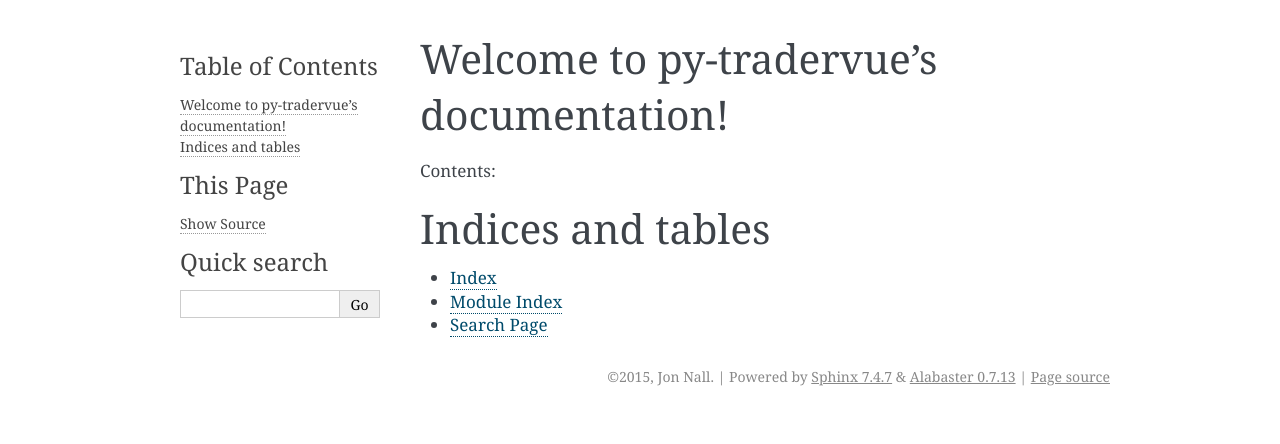
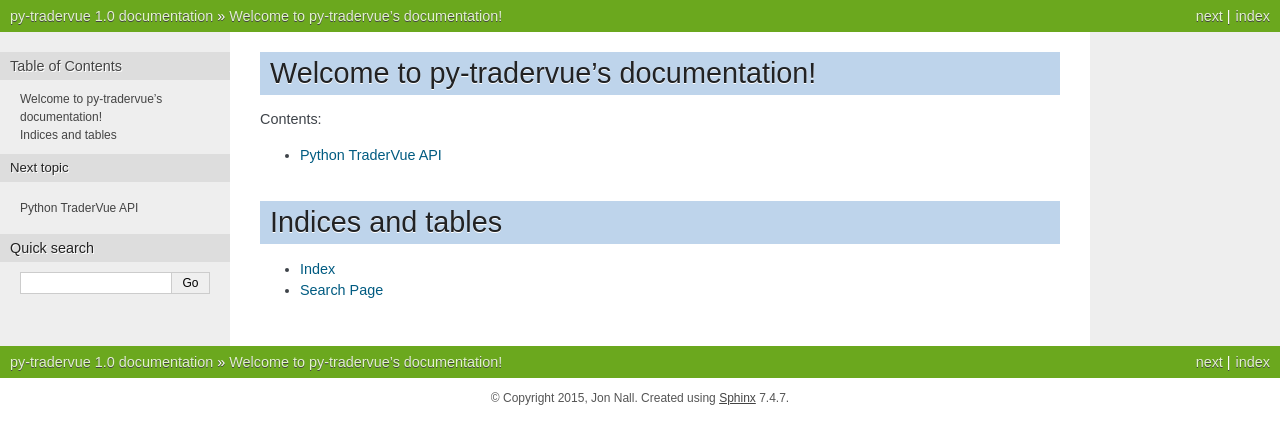
Before and after one commit to nall/py-tradervue-api, a Sphinx documentation site: the page built from docs/source/index.rst, in a window 1280 px wide. Shown: the top 444 px of the page. Built offline with Sphinx 7.4.7, drawn with Linux system fonts in a browser that asks for light colours.

Commit message:
Updated Sphinx files

```diff
--- a/docs/source/conf.py
+++ b/docs/source/conf.py
@@ -16,10 +16,12 @@
 import os
 import shlex
 
+autoclass_content = 'both'
+
 # If extensions (or modules to document with autodoc) are in another directory,
 # add these directories to sys.path here. If the directory is relative to the
 # documentation root, use os.path.abspath to make it absolute, like shown here.
-#sys.path.insert(0, os.path.abspath('.'))
+sys.path.insert(0, os.path.abspath('../..'))
 
 # -- General configuration ------------------------------------------------
 
@@ -110,7 +112,7 @@
 
 # The theme to use for HTML and HTML Help pages.  See the documentation for
 # a list of builtin themes.
-html_theme = 'alabaster'
+html_theme = 'nature'
 
 # Theme options are theme-specific and customize the look and feel of a theme
 # further.  For a list of options available for each theme, see the
@@ -171,7 +173,7 @@
 #html_split_index = False
 
 # If true, links to the reST sources are added to the pages.
-#html_show_sourcelink = True
+html_show_sourcelink = False
 
 # If true, "Created using Sphinx" is shown in the HTML footer. Default is True.
 #html_show_sphinx = True
--- a/docs/source/index.rst
+++ b/docs/source/index.rst
@@ -11,12 +11,11 @@
 .. toctree::
    :maxdepth: 2
 
-   includeme
+   py-tradervue
 
 
 Indices and tables
 ==================
 
 * :ref:`genindex`
-* :ref:`modindex`
 * :ref:`search`
```
Also changed, not shown: README.rst (+17 -0 lines), docs/source/py-tradervue.rst (renamed from docs/source/includeme.rst), 1 other file.
